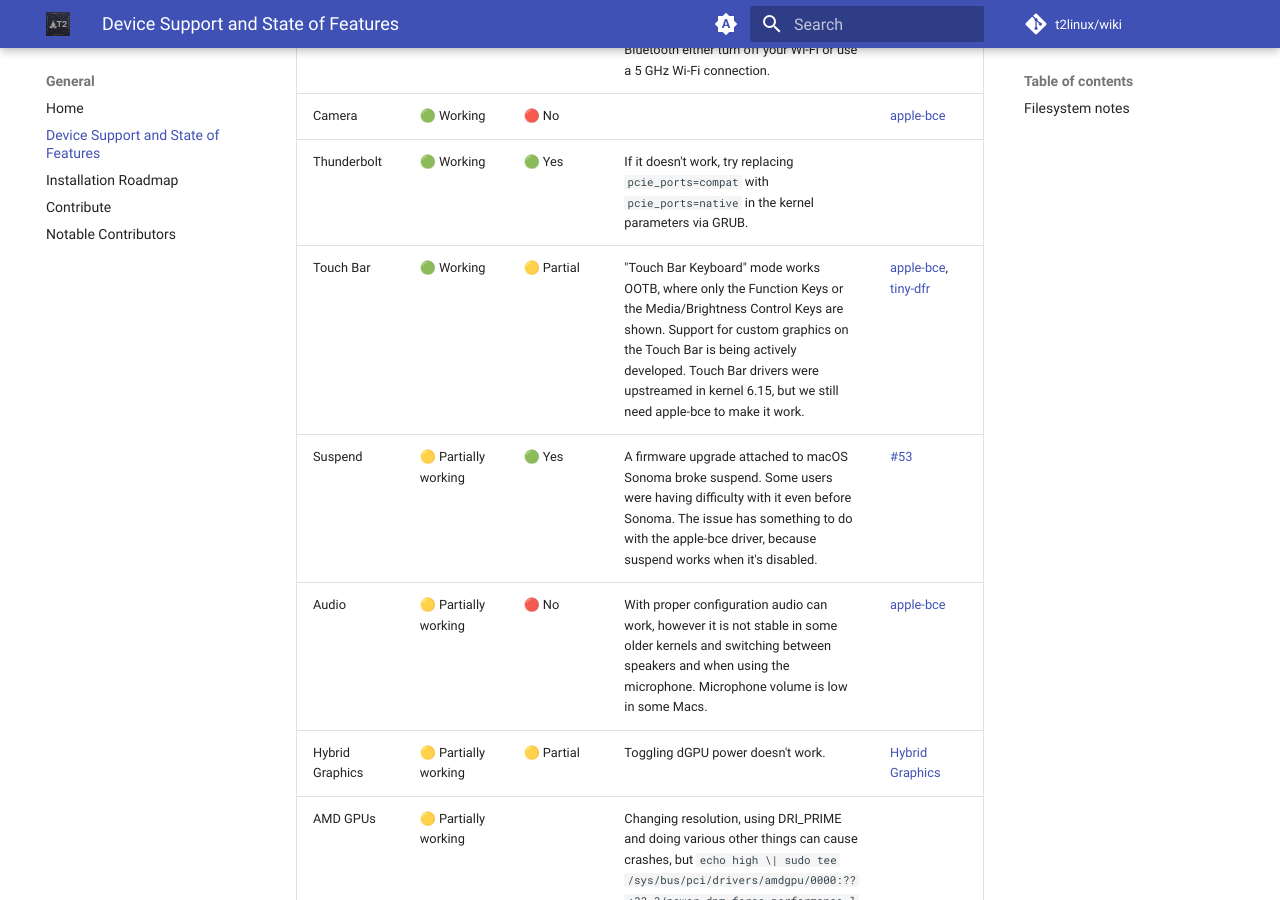
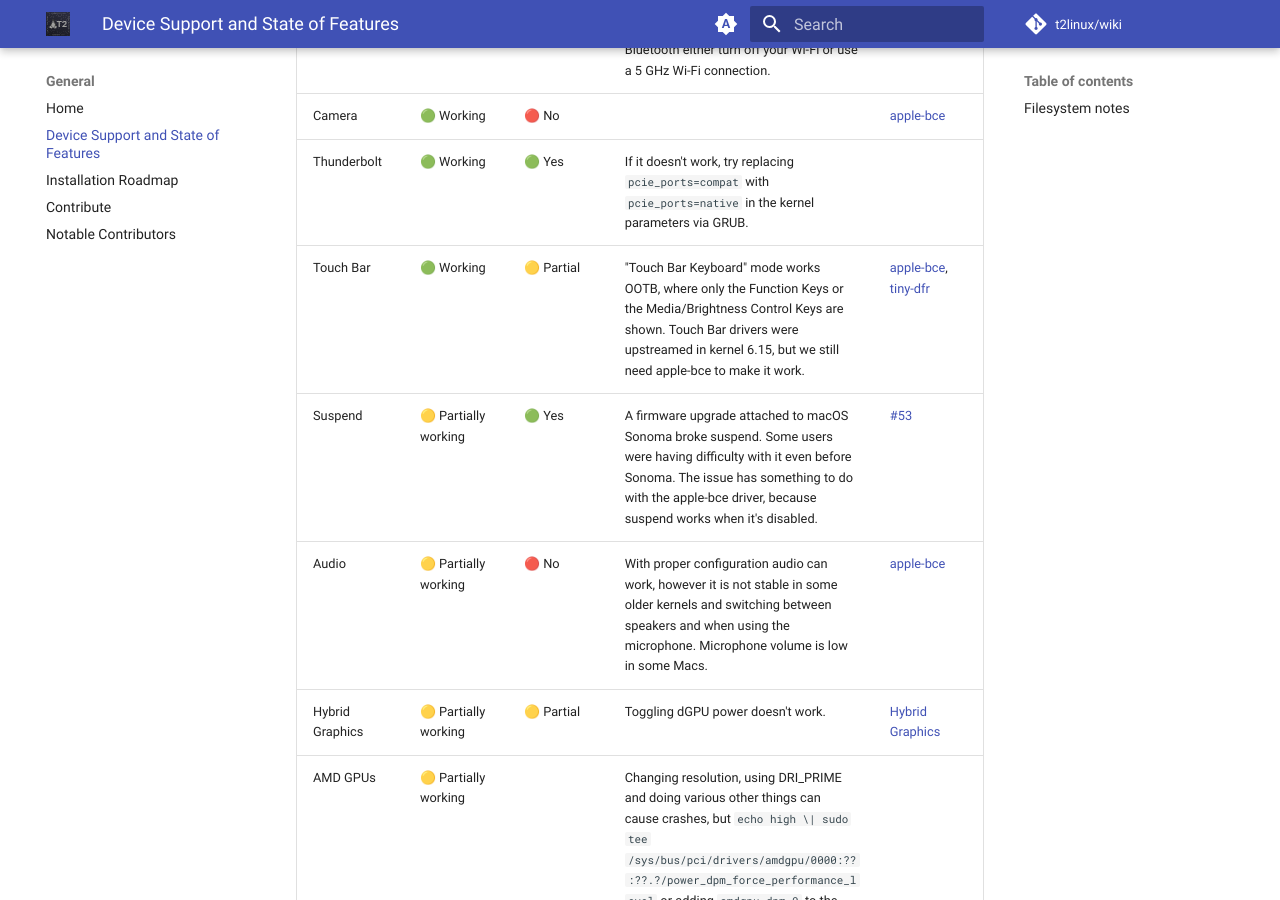
Before and after one commit to t2linux/wiki, an MkDocs documentation site: the page built from docs/state.md, in a window 1280 px wide and 900 px high, scrolled down 812 px. Built offline with MkDocs 1.6.1 and Material for MkDocs 9.7.7, drawn with Linux system fonts in a browser that asks for light colours; comment, search, counter and statistics services are not loaded.

Commit message:
state: remove confusing statement for graphical Touch Bar

```diff
--- a/docs/state.md
+++ b/docs/state.md
@@ -13,7 +13,7 @@ While Linux is usable on all T2 models, some features are limited due to the lac
 |Bluetooth|🟡 Partially working|🟢 Yes|Requires macOS firmware only for devices with BCM4377 chip. Also, Bluetooth glitches on devices with BCM4377 Chip if connected to a 2.4 GHz Wi-Fi connection. Thus, in order to use Bluetooth either turn off your Wi-Fi or use a 5 GHz Wi-Fi connection.|[Setup guide](https://wiki.t2linux.org/guides/wifi-bluetooth/)|
 |Camera|🟢 Working|🔴 No||[apple-bce](https://github.com/t2linux/apple-bce-drv)|
 |Thunderbolt|🟢 Working|🟢 Yes|If it doesn't work, try replacing `pcie_ports=compat` with `pcie_ports=native` in the kernel parameters via GRUB.||
-|Touch Bar|🟢 Working|🟡 Partial|"Touch Bar Keyboard" mode works OOTB, where only the Function Keys or the Media/Brightness Control Keys are shown. Support for custom graphics on the Touch Bar is being actively developed. Touch Bar drivers were upstreamed in kernel 6.15, but we still need apple-bce to make it work.|[apple-bce](https://github.com/t2linux/apple-bce-drv), [tiny-dfr](https://github.com/AsahiLinux/tiny-dfr)|
+|Touch Bar|🟢 Working|🟡 Partial|"Touch Bar Keyboard" mode works OOTB, where only the Function Keys or the Media/Brightness Control Keys are shown. Touch Bar drivers were upstreamed in kernel 6.15, but we still need apple-bce to make it work.|[apple-bce](https://github.com/t2linux/apple-bce-drv), [tiny-dfr](https://github.com/AsahiLinux/tiny-dfr)|
 |Suspend|🟡 Partially working|🟢 Yes|A firmware upgrade attached to macOS Sonoma broke suspend. Some users were having difficulty with it even before Sonoma. The issue has something to do with the apple-bce driver, because suspend works when it's disabled.|[#53](https://github.com/t2linux/T2-Ubuntu-Kernel/issues/53)|
 |Audio|🟡 Partially working|🔴 No|With proper configuration audio can work, however it is not stable in some older kernels and switching between speakers and when using the microphone. Microphone volume is low in some Macs.|[apple-bce](https://github.com/t2linux/apple-bce-drv)|
 |Hybrid Graphics|🟡 Partially working|🟡 Partial|Toggling dGPU power doesn't work.|[Hybrid Graphics](https://wiki.t2linux.org/guides/hybrid-graphics/)|
```
